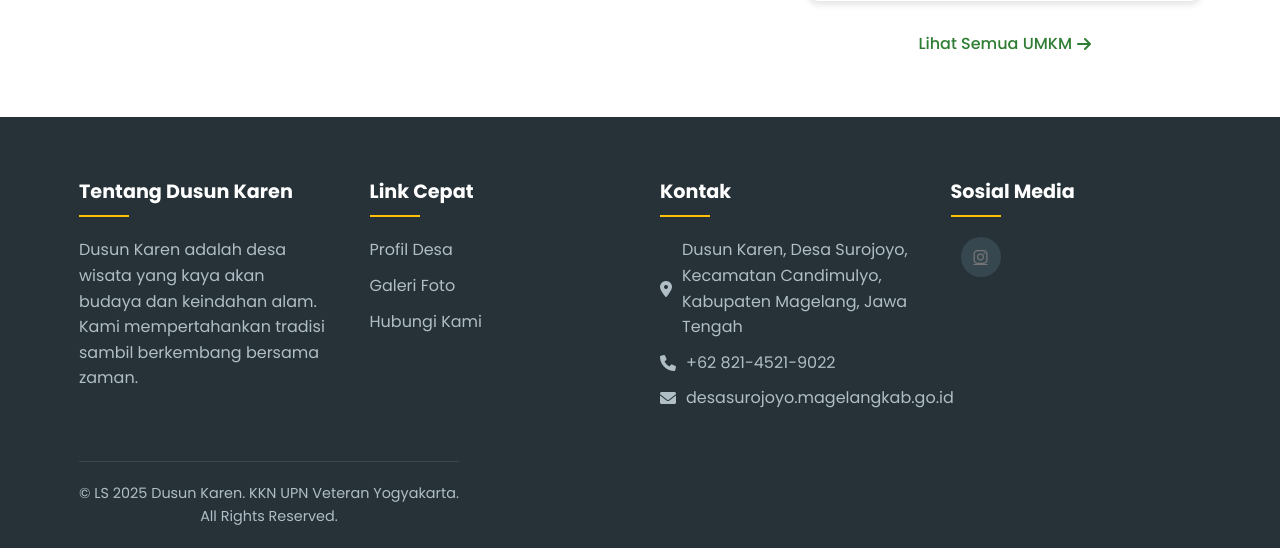
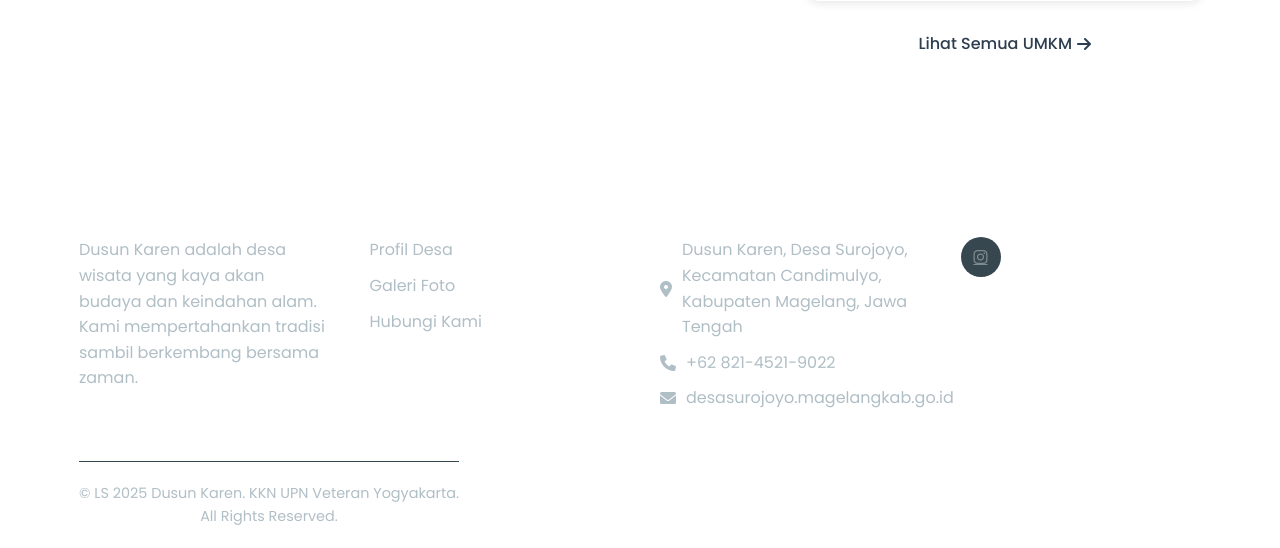
Before and after one commit to lilstr/KarenKeren, a PHP site: page /index.html in a window 1280 px wide. Shown: the part 1651-2199 px from the top of the page. Run offline with PHP 8.4, Linux system fonts and the light colour scheme; some libraries are stand-ins or nearby versions.

Commit message:
Update style.css

```diff
--- a/assets/css/style.css
+++ b/assets/css/style.css
@@ -1,14 +1,11 @@
 /* Base Styles */
 :root {
-    --primary-color: #2e7d32;
-    --secondary-color: #81c784;
-    --accent-color: #ffc107;
-    --dark-color: #263238;
-    --light-color: #f5f5f5;
-    --text-color: #424242;
-    --text-light: #757575;
+    --primary-color: #2c3e50;
+    --secondary-color: #3498db;
     --white: #ffffff;
-    --shadow: 0 4px 6px rgba(0, 0, 0, 0.1);
+    --text-color: #333333;
+    --text-light: #7f8c8d;
+    --shadow: 0 2px 10px rgba(0, 0, 0, 0.1);
     --transition: all 0.3s ease;
 }
 
```
